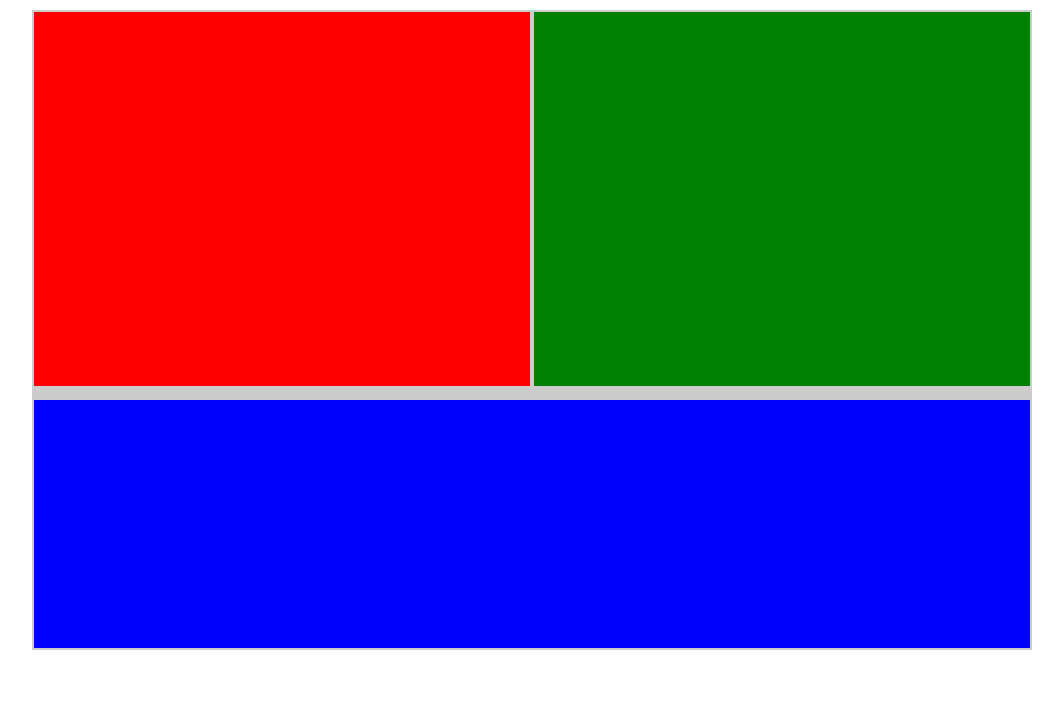
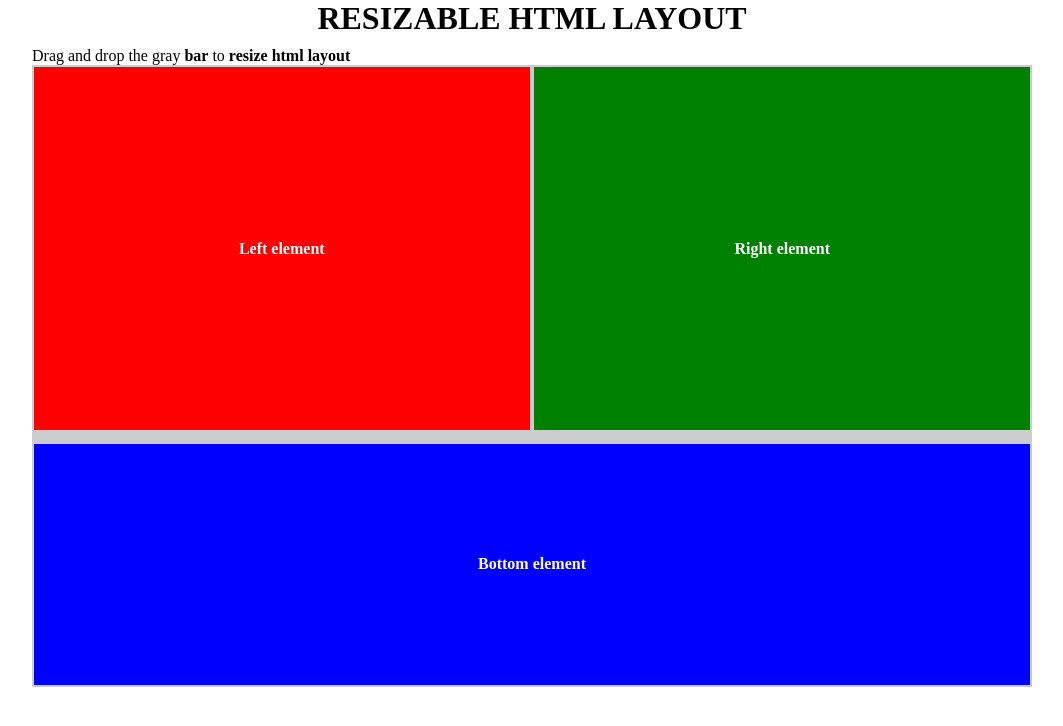
Before and after one commit to ndc251198/Resizable-HTML-layout, a plain HTML site: page index.html in a window 1280 px wide. Shown: the whole page, without its empty margins (108-1171 px from the left). Drawn offline with Linux system fonts and the light colour scheme.

Commit message:
add readme.md

```diff
--- a/css/index.css
+++ b/css/index.css
@@ -2,6 +2,11 @@
 	box-sizing: border-box;
 	padding: 0;
 	margin: 0;
+}
+
+h1 {
+	text-align: center;
+	text-transform: uppercase;
 }
 
 .container {
@@ -36,6 +41,11 @@
 }
 
 .top .left, .top .right {
+	display: flex;
+	align-items: center;
+	justify-content: center;
+	color: #fff;
+	font-weight: bold;
 	width: 50%;
 	min-width: 20%;
 }
@@ -49,6 +59,11 @@
 }
 
 .bottom {
+	display: flex;
+	align-items: center;
+	justify-content: center;
+	color: #fff;
+	font-weight: bold;
 	min-height: 10%;
 	height: 40%;
 	background-color: blue;
--- a/index.html
+++ b/index.html
@@ -3,21 +3,31 @@
 
 <head>
     <meta charset="UTF-8">
-    <title>Document</title>
+    <title>Resize layout</title>
     <link rel="stylesheet" href="css/index.css">
+    <meta name="description" content="resizable html layout with javascript and jquery">
 </head>
 
 <body>
+    <h1>Resizable HTML layout</h1>
     <div class="container">
+      <p>Drag and drop the gray <strong>bar</strong> to <strong>resize html layout</strong></p>
         <div class="top">
-          <div class="left"></div>
+          <div class="left">
+            <div>Left element</div>
+          </div>
           <div class="dragtop"></div>
-          <div class="right"></div>
+          <div class="right">
+            <div>Right element</div>
+          </div>
         </div>
         <div class="drag"></div>
-        <div class="bottom"></div>
+        <div class="bottom">
+          <div>Bottom element</div>
+        </div>
     </div>
     <script src="scripts/jquery.js"></script>
+    <script src="scripts/resize.js"></script>
     <script src="scripts/index.js"></script>
 </body>
 
--- a/scripts/index.js
+++ b/scripts/index.js
@@ -1,49 +1,4 @@
 $(document).ready(function() {
     resizeElementsWithResizeBar('.drag', '.top', '.bottom');
     resizeElementsWithResizeBar('.dragtop', '.left', '.right', 'with');
-
-    function resizeElementsWithResizeBar (resizeBar, firstElement, secondElement, dimention = "vertical") {
-      var dragBar = $(resizeBar);
-      var firstElement = $(firstElement);
-      var secondElement = $(secondElement);
-      var containerElement = firstElement.parent();
-      var firstPercentage;
-      var dimCSS;
-      var isMouseDown = false;
-
-      if (dimention == "vertical") {
-        dimCSS = 'height';
-        dragBar.css('cursor', 'row-resize');
-      }
-      else {
-        dimCSS = 'width';
-        dragBar.css('cursor', 'col-resize');
-      }
-
-      $(document).on('mousedown', resizeBar, function() {
-        isMouseDown = true;
-      })
-      $(document).on('mouseup', function() {
-        isMouseDown = false;
-      })
-      $(document).on('mousemove', function(event) {
-        event.preventDefault();
-        if (isMouseDown) {
-          var offset = containerElement.offset();
-          if (dimention == "vertical") {
-            firstPercentage = ((event.pageY - offset.top) / heightToNumber(containerElement.css('height'))) * 100;
-          }
-          else {
-            firstPercentage = ((event.pageX - offset.left) / heightToNumber(containerElement.css('width'))) * 100;
-          }
-
-          firstElement.css(dimCSS, firstPercentage + '%');
-          secondElement.css(dimCSS, (100 - firstPercentage) + "%");
-        }
-      })
-      function heightToNumber(height) {
-        height = height.replace("px", "");
-        return +height;
-      }
-    }
 });
--- /dev/null
+++ b/scripts/resize.js
@@ -0,0 +1,44 @@
+function resizeElementsWithResizeBar (resizeBar, firstElement, secondElement, dimention = "vertical") {
+      var dragBar = $(resizeBar);
+      var firstElement = $(firstElement);
+      var secondElement = $(secondElement);
+      var containerElement = firstElement.parent();
+      var firstPercentage;
+      var dimCSS;
+      var isMouseDown = false;
+
+      if (dimention == "vertical") {
+        dimCSS = 'height';
+        dragBar.css('cursor', 'row-resize');
+      }
+      else {
+        dimCSS = 'width';
+        dragBar.css('cursor', 'col-resize');
+      }
+
+      $(document).on('mousedown', resizeBar, function() {
+        isMouseDown = true;
+      })
+      $(document).on('mouseup', function() {
+        isMouseDown = false;
+      })
+      $(document).on('mousemove', function(event) {
+        event.preventDefault();
+        if (isMouseDown) {
+          var offset = containerElement.offset();
+          if (dimention == "vertical") {
+            firstPercentage = ((event.pageY - offset.top) / heightToNumber(containerElement.css('height'))) * 100;
+          }
+          else {
+            firstPercentage = ((event.pageX - offset.left) / heightToNumber(containerElement.css('width'))) * 100;
+          }
+
+          firstElement.css(dimCSS, firstPercentage + '%');
+          secondElement.css(dimCSS, (100 - firstPercentage) + "%");
+        }
+      })
+      function heightToNumber(height) {
+        height = height.replace("px", "");
+        return +height;
+      }
+    }
```
Also changed, not shown: 1 other file.
